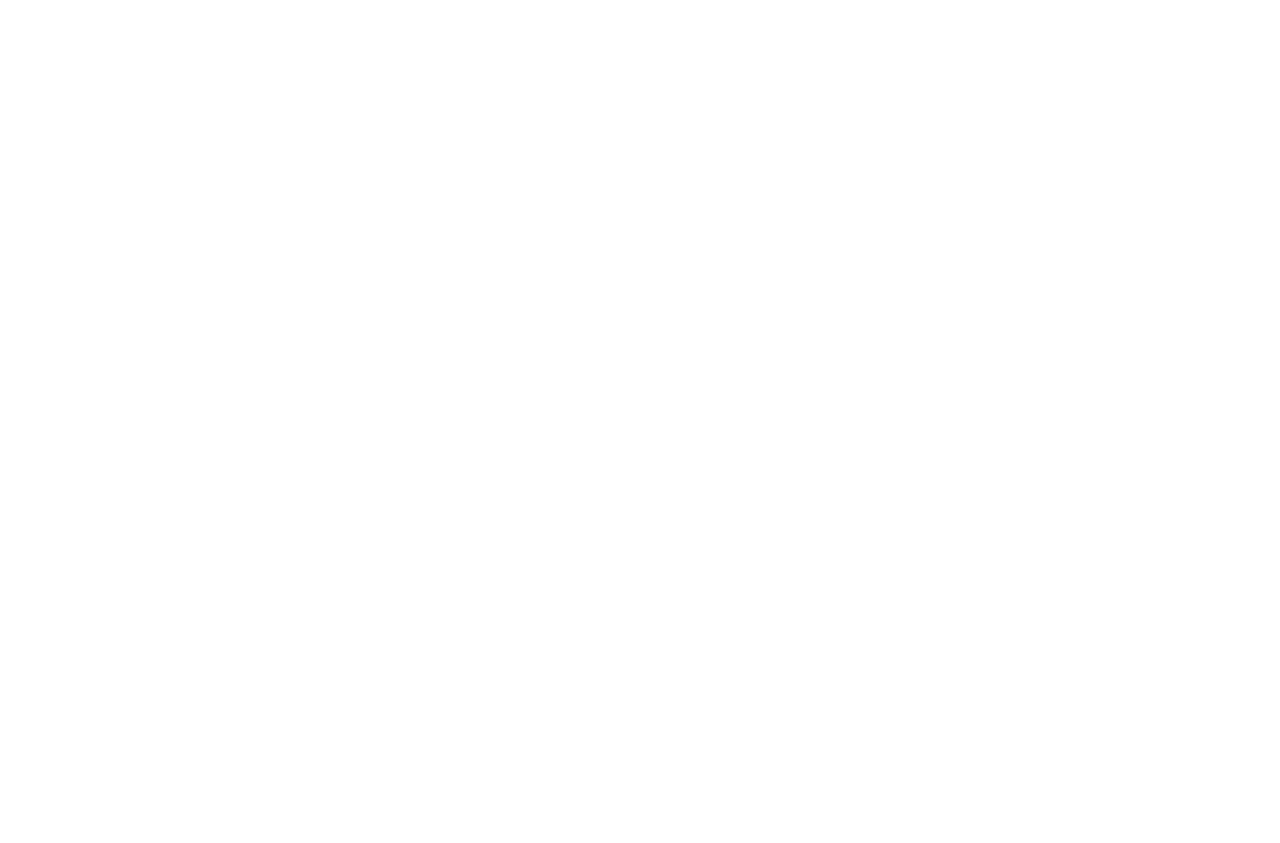
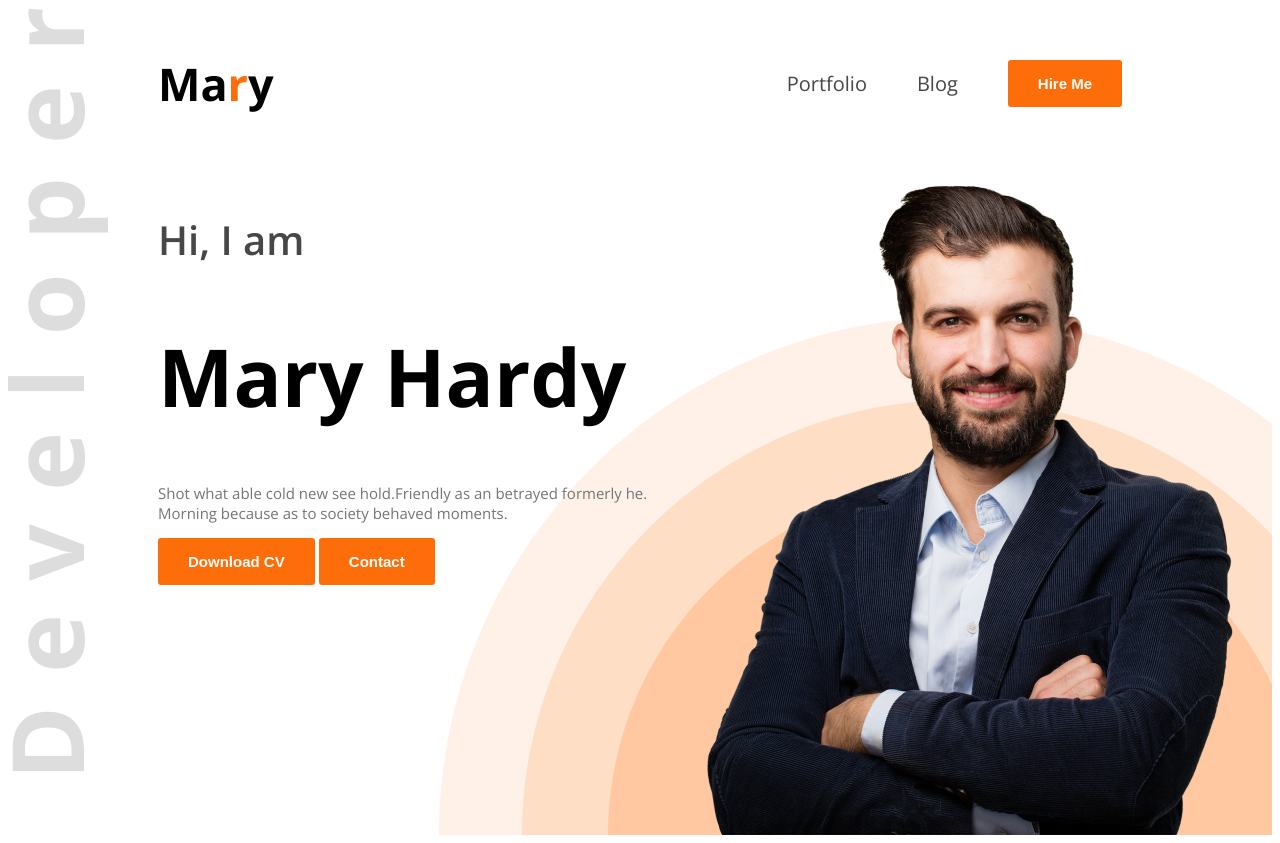
Before and after one commit to TasminMouri/web-developer-portfolio, a plain HTML site: page index.html in a window 1280 px wide. Before the commit the page ends 800 px from the top, so only its background shows below. Drawn offline with nearby package versions, Linux system fonts and the light colour scheme.

Commit message:
added header section

```diff
--- a/index.html
+++ b/index.html
@@ -4,10 +4,31 @@
     <meta charset="UTF-8">
     <meta name="viewport" content="width=device-width, initial-scale=1.0">
     <title>Web Developer Portfolio</title>
+    <link rel="preconnect" href="https://fonts.googleapis.com">
+    <link rel="preconnect" href="https://fonts.gstatic.com" crossorigin>
+    <link href="https://fonts.googleapis.com/css2?family=Open+Sans:ital,wght@0,300..800;1,300..800&display=swap" rel="stylesheet">
+    <link rel="stylesheet" href="styles/styles.css">
 </head>
-<body>
-    <header>
-
+<body class="open-sans-normal">
+    <header class="header">
+        <nav>
+            <h3 class="nav-title">Ma<span class="text-primary">r</span>y</h3>
+        <ul>
+            <li><a class="dark-2" href="">Portfolio</a></li>
+            <li><a class="dark-2" href="">Blog</a></li>
+            <li><button class="btn-primary">Hire Me</button>
+        </ul>
+        </nav>
+        <div class="banner">
+            <div class="banner-container">
+                <h4 class="banner-greetings dark-2">Hi, I  am</h4>
+                <h1 class="banner-title">Mary Hardy</h1>
+                <p class="banner-describtion dark-3">Shot what able cold new see hold.Friendly as an betrayed formerly he. Morning because as to society behaved moments.</p>
+                <button class="btn-primary">Download CV</button>
+                <button class="btn-primary">Contact</button>
+            </div>
+            <img src="./images/hardy.png" alt="" class="banner-profile-pic">
+        </div>
     </header>
     <main>
 
--- /dev/null
+++ b/styles/styles.css
@@ -0,0 +1,81 @@
+.open-sans-normal {
+  font-family: "Open Sans", sans-serif;
+  font-optical-sizing: auto;
+  font-style: normal;
+  font-variation-settings:
+    "wdth" 100;
+}
+
+/* shared styles */
+.text-primary{
+  color: #FD6E0A;
+}
+.dark-2{
+  color: #474747;
+}
+.dark-3{
+  color: #757575;
+}
+.btn-primary{
+  background-color: #FD6E0A;
+  border-radius: 3px;
+  color: white;
+  padding: 15px 30px;
+  border: none;
+  font-size: 15px;
+  font-weight: 700;
+
+}
+
+/* header styles */
+.header{
+    background-image: url(../images/developer.png), url(../images/header_bg.png);
+    background-repeat: no-repeat;
+    background-position: top left, bottom right;
+}
+
+  /* nav styles */
+  nav{
+    display: flex;
+    align-items: center;
+    justify-content: space-between;
+    margin: 0 150px;
+  }
+  .nav-title{
+    font-weight: 800 px;
+    font-size: 45px;
+  }
+  nav>ul{
+    display: flex;
+    align-items: center;
+  }
+  nav>ul>li{
+    list-style:  none;
+    margin-left:50px;
+  }
+  nav>ul>li>a{
+    text-decoration: none;
+    font-size: 20px;
+  }
+
+  /* banner styles  */
+  .banner{
+    display: flex;
+    justify-content: space-between;
+    margin: 0 30px 0 150px;
+  }
+  .banner-container{
+    max-width: 500px;
+    max-height: 300px;
+  }
+  .banner-greetings{
+    font-size: 40px;
+    font-weight: 600;
+  }
+  .banner-title{
+    font-size: 80px;
+    font-weight: 700;
+  }
+  .banner-describtion{
+    font-size: 15px;
+  }
```
